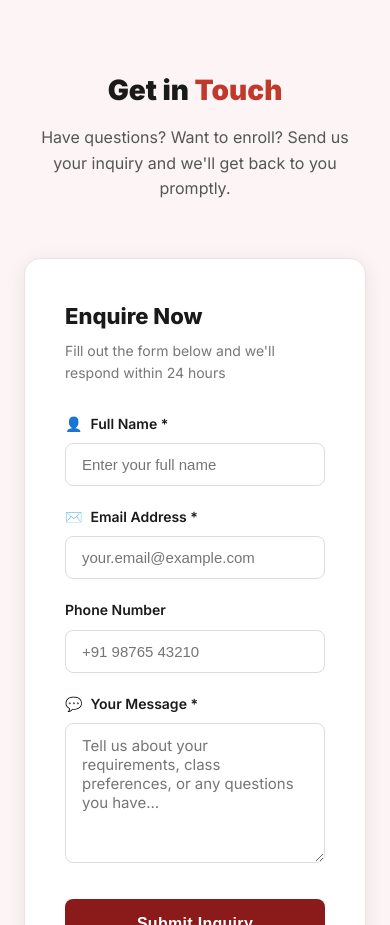
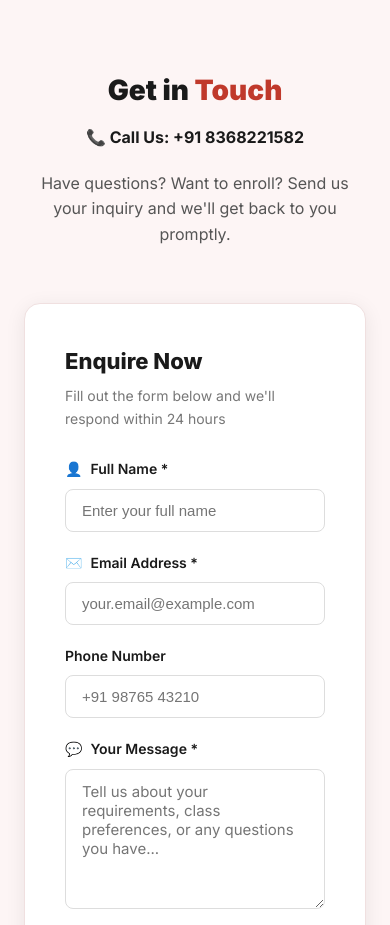
Before and after one commit to justmylifesince1990/concept-maths-classes, a React (Create React App) app: page / in a window 390 px wide. Shown: the part 7640-8565 px from the top of the page. Built offline with nearby package versions, Linux system fonts and the light colour scheme; the HTML template or start-up script is replaced by a standard one.

Commit message:
Add phone number to contact section
Added contact phone number to the contact section.

```diff
--- a/src/components/Contact.js
+++ b/src/components/Contact.js
@@ -128,6 +128,10 @@ export default function Contact() {
     <section id="contact" style={s.section}>
       <div style={s.inner}>
         <h2 style={s.h2}>Get in <span style={s.h2Accent}>Touch</span></h2>
+
+          <p style={{ textAlign: 'center', fontWeight: 'bold', marginBottom: '20px' }}>
+📞 Call Us: +91 8368221582
+           </p>
         <p style={s.subtitle}>Have questions? Want to enroll? Send us your inquiry and we'll get back to you promptly.</p>
 
         <div style={s.formCard}>
```
